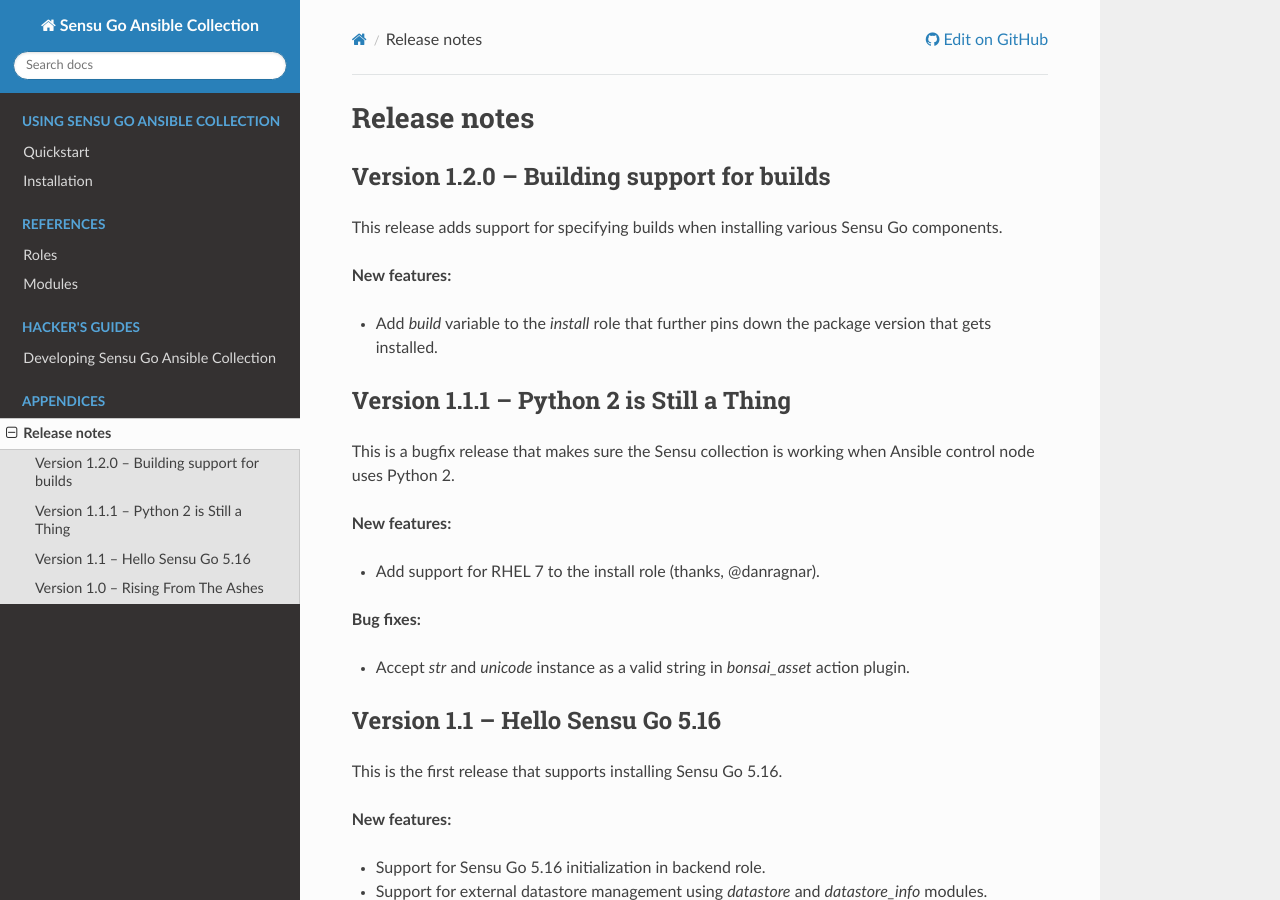
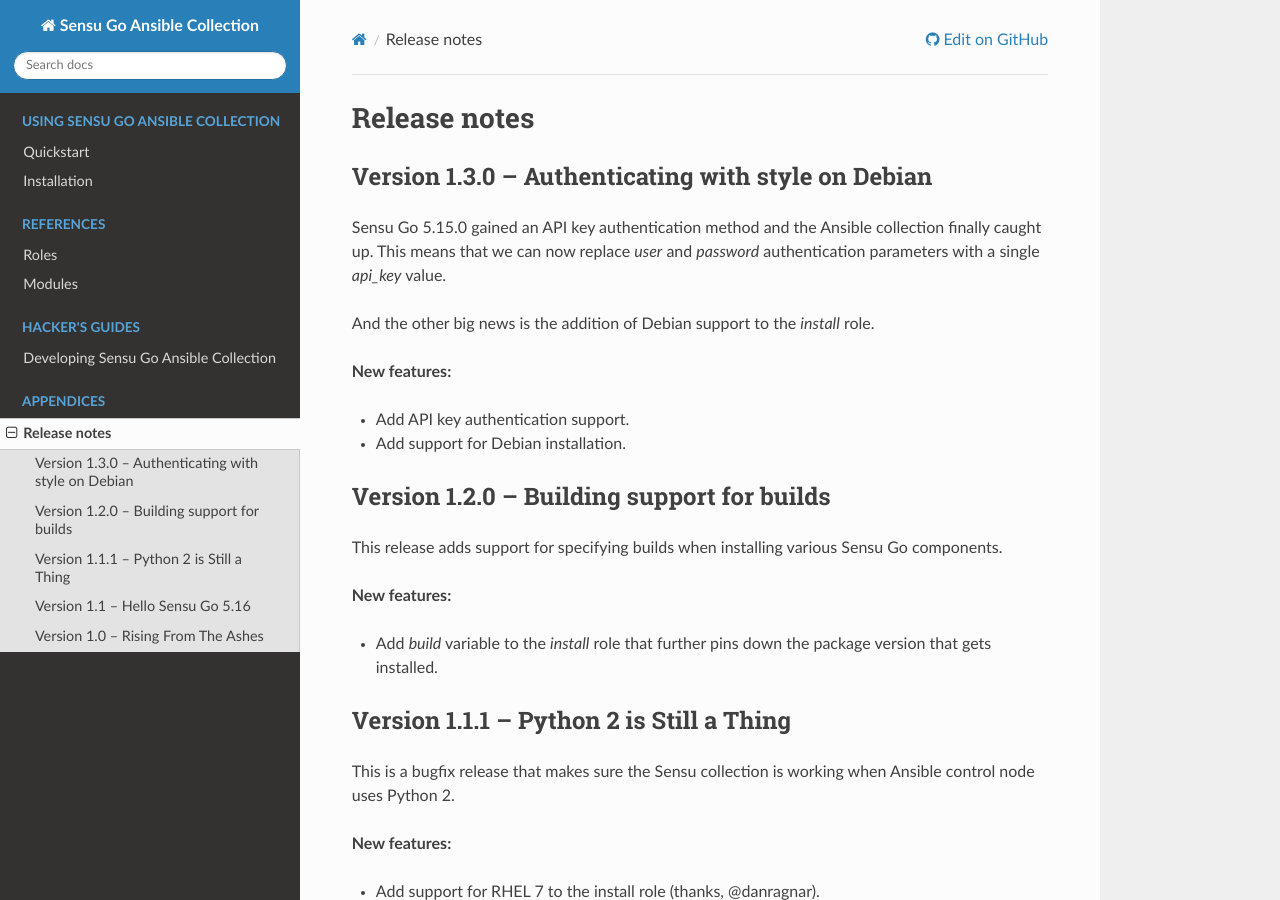
Before and after one commit to sensu/sensu-go-ansible, a Sphinx documentation site: the page built from docs/source/release_notes.rst, in a window 1280 px wide and 900 px high. Built offline with Sphinx 7.4.7 and the Read the Docs theme 2.0.0, drawn with Linux system fonts in a browser that asks for light colours.

Commit message:
Prepare collection for 1.3.0 release

```diff
--- a/docs/source/release_notes.rst
+++ b/docs/source/release_notes.rst
@@ -1,5 +1,21 @@
 Release notes
 =============
+
+Version 1.3.0 -- Authenticating with style on Debian
+----------------------------------------------------
+
+Sensu Go 5.15.0 gained an API key authentication method and the Ansible
+collection finally caught up. This means that we can now replace *user* and
+*password* authentication parameters with a single *api_key* value.
+
+And the other big news is the addition of Debian support to the `install`
+role.
+
+**New features:**
+
+* Add API key authentication support.
+* Add support for Debian installation.
+
 
 Version 1.2.0 -- Building support for builds
 --------------------------------------------
--- a/galaxy.yml
+++ b/galaxy.yml
@@ -1,6 +1,6 @@
 namespace: sensu
 name: sensu_go
-version: 1.2.0
+version: 1.3.0
 
 authors:
   - Paul Arthur <paul.arthur@flowerysong.com> (@flowerysong)
```
